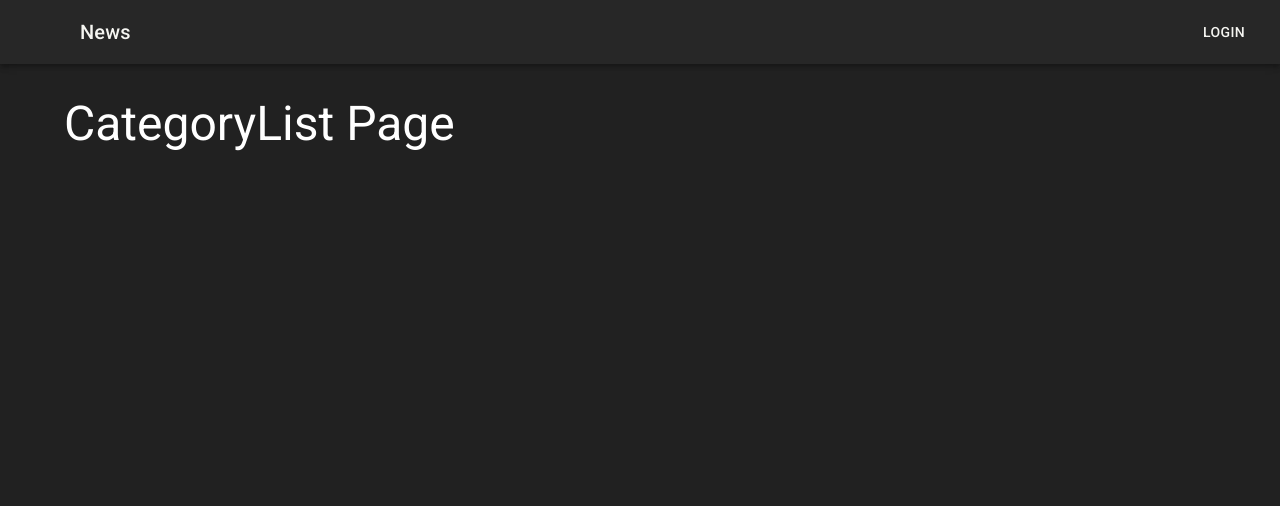
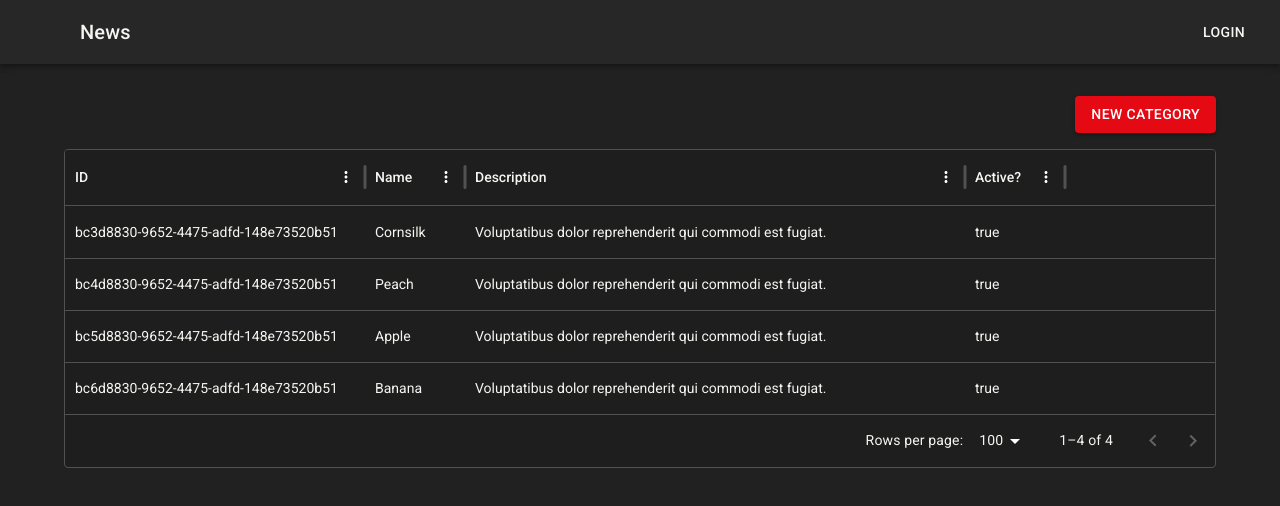
Before and after one commit to lucasborgesdasilva/codeflix, a React (Create React App) app: page / in a window 1280 px wide. Shown: the top 506 px of the page. Built offline with nearby package versions, Linux system fonts and the light colour scheme; some icons are missing.

Commit message:
Add DataGrid to CategoryList and update category slice for improved state management

```diff
--- a/package.json
+++ b/package.json
@@ -8,6 +8,7 @@
     "@emotion/styled": "^11.14.1",
     "@mui/icons-material": "^7.3.7",
     "@mui/material": "^7.3.7",
+    "@mui/x-data-grid": "^8.25.0",
     "@reduxjs/toolkit": "^1.8.1",
     "@testing-library/jest-dom": "^5.16.4",
     "@testing-library/react": "^13.0.1",
--- a/src/features/categories/category-list.tsx
+++ b/src/features/categories/category-list.tsx
@@ -1,9 +1,44 @@
-import { Box, Typography } from "@mui/material";
+import { Box, Button } from "@mui/material";
+import { DataGrid, GridColDef, GridRowsProp } from "@mui/x-data-grid";
+import { Link } from "react-router-dom";
+import { useAppSelector } from "../../app/hooks";
+import { selectCategories } from "./category-slice";
 
-export const CategoryList = () => (
-  <Box>
-    <Typography variant='h3' component="h1">
-      CategoryList Page
-    </Typography>
-  </Box>
-);
+export const CategoryList = () => {
+  // Dentro de Hooks o react-reducer já tem criado um hook com a tipagem do store e passando o useSelector
+  // Então ao invés de usar o useSelector direto, sem a tipagem, usamos o que o react-reducer criou
+  // Inclusive dentro de hooks, ele fala para usarmos o useAppSelector e useAppDispatch ao invés de useSelector e useDispatch.
+  const categories = useAppSelector(selectCategories);
+
+  const rows: GridRowsProp = categories.map(category => ({
+    id: category.id,
+    name: category.name,
+    description: category.description,
+    is_active: category.is_active
+  }))
+
+  const columns: GridColDef[] = [
+    { field: 'id', headerName: 'ID', width: 300 },
+    { field: 'name', headerName: 'Name', width: 100 },
+    { field: 'description', headerName: 'Description', width: 500 },
+    { field: 'is_active', headerName: 'Active?', width: 100 },
+  ];
+
+
+  return (
+    <Box maxWidth="lg" sx={{ mt: 4, mb: 4 }}>
+      <Box display="flex" justifyContent="flex-end">
+        <Button
+          variant="contained"
+          color="secondary"
+          component={Link}
+          to="/categories/create"
+          sx={{ marginBottom: "1rem" }}>
+          New Category
+        </Button>
+      </Box>
+
+      <DataGrid rows={rows} columns={columns} />
+    </Box>
+  )
+};
--- a/src/features/categories/category-slice.ts
+++ b/src/features/categories/category-slice.ts
@@ -1,4 +1,5 @@
 import { createSlice } from "@reduxjs/toolkit";
+import { RootState } from "../../app/store";
 
 interface ICategory {
   id: string;
@@ -11,7 +12,7 @@ interface ICategory {
 }
 
 const category: ICategory = {
-  "id": "bc4d8830-9652-4475-adfd-148e73520b51",
+  "id": "bc3d8830-9652-4475-adfd-148e73520b51",
   "name": "Cornsilk",
   "description": "Voluptatibus dolor reprehenderit qui commodi est fugiat.",
   "is_active": true,
@@ -37,4 +38,9 @@ const categoriesSlice = createSlice({
   }
 })
 
+//Selectors
+//O RootState é um tipo que já vem criado na store, e com ele temos acesso a todos os nossos estados
+//então quando criamos um Slice, adicionamos o Reducer dentro do store e a partir desse momento temos acesso aos estados.
+export const selectCategories = (state: RootState) => state.categories;
+
 export default categoriesSlice.reducer;
```
Also changed, not shown: 1 other file (tests, documents, lock files or other folders).
